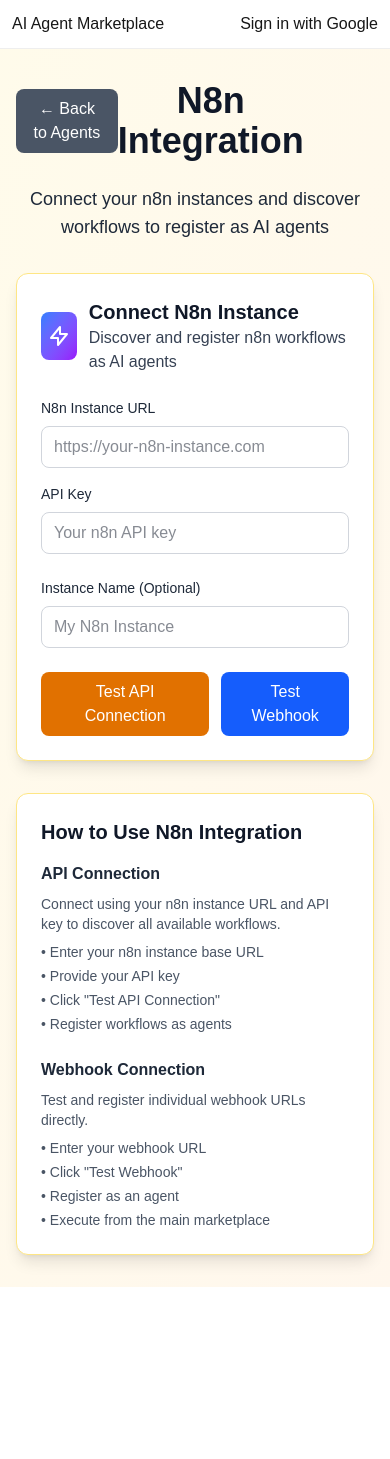
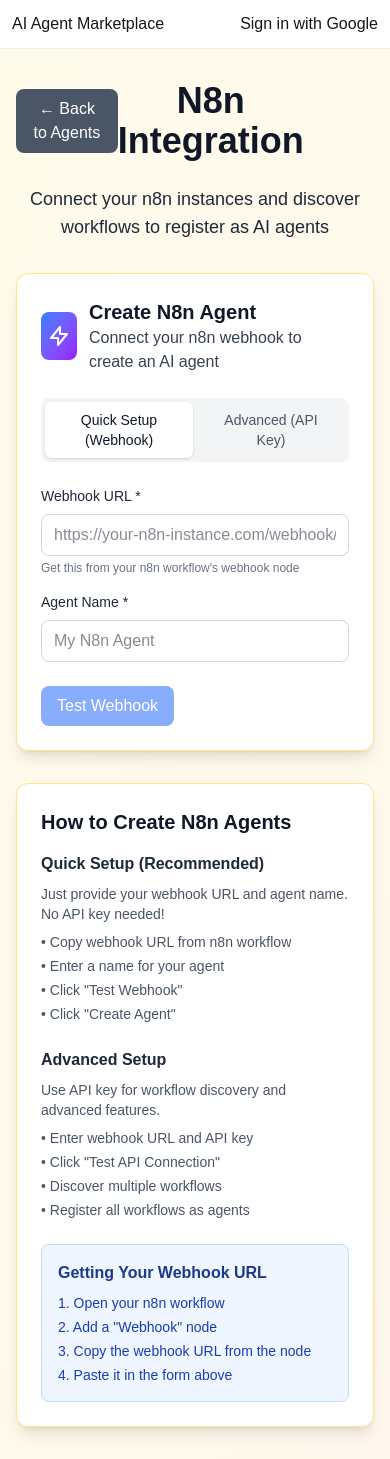
Before and after one commit to DerekOyama/agent-marketplace, a Next.js app in the folder agent-market/: page /n8n in a window 390 px wide. Before the commit the page ends 1287 px from the top, so only its background shows below. Built offline with nearby package versions, Linux system fonts and the light colour scheme; no server answers.

Commit message:
feat(n8n): webhook-first integration with optional API key; simplified UX for agent creation

```diff
--- a/agent-market/app/n8n/page.tsx
+++ b/agent-market/app/n8n/page.tsx
@@ -33,32 +33,42 @@
         {/* Additional Information */}
         <div className="max-w-4xl mx-auto mt-8">
           <div className="bg-white rounded-xl shadow-lg border border-amber-200 p-6">
-            <h3 className="text-xl font-bold text-gray-900 mb-4">How to Use N8n Integration</h3>
+            <h3 className="text-xl font-bold text-gray-900 mb-4">How to Create N8n Agents</h3>
             <div className="grid grid-cols-1 md:grid-cols-2 gap-6">
               <div>
-                <h4 className="font-semibold text-gray-800 mb-2">API Connection</h4>
+                <h4 className="font-semibold text-gray-800 mb-2">Quick Setup (Recommended)</h4>
                 <p className="text-gray-600 text-sm mb-2">
-                  Connect using your n8n instance URL and API key to discover all available workflows.
+                  Just provide your webhook URL and agent name. No API key needed!
                 </p>
                 <ul className="text-gray-600 text-sm space-y-1">
-                  <li>• Enter your n8n instance base URL</li>
-                  <li>• Provide your API key</li>
-                  <li>• Click &quot;Test API Connection&quot;</li>
-                  <li>• Register workflows as agents</li>
+                  <li>• Copy webhook URL from n8n workflow</li>
+                  <li>• Enter a name for your agent</li>
+                  <li>• Click &quot;Test Webhook&quot;</li>
+                  <li>• Click &quot;Create Agent&quot;</li>
                 </ul>
               </div>
               <div>
-                <h4 className="font-semibold text-gray-800 mb-2">Webhook Connection</h4>
+                <h4 className="font-semibold text-gray-800 mb-2">Advanced Setup</h4>
                 <p className="text-gray-600 text-sm mb-2">
-                  Test and register individual webhook URLs directly.
+                  Use API key for workflow discovery and advanced features.
                 </p>
                 <ul className="text-gray-600 text-sm space-y-1">
-                  <li>• Enter your webhook URL</li>
-                  <li>• Click &quot;Test Webhook&quot;</li>
-                  <li>• Register as an agent</li>
-                  <li>• Execute from the main marketplace</li>
+                  <li>• Enter webhook URL and API key</li>
+                  <li>• Click &quot;Test API Connection&quot;</li>
+                  <li>• Discover multiple workflows</li>
+                  <li>• Register all workflows as agents</li>
                 </ul>
               </div>
+            </div>
+
+            <div className="mt-6 p-4 bg-blue-50 border border-blue-200 rounded-lg">
+              <h4 className="font-semibold text-blue-900 mb-2">Getting Your Webhook URL</h4>
+              <ol className="text-blue-800 text-sm space-y-1">
+                <li>1. Open your n8n workflow</li>
+                <li>2. Add a &quot;Webhook&quot; node</li>
+                <li>3. Copy the webhook URL from the node</li>
+                <li>4. Paste it in the form above</li>
+              </ol>
             </div>
           </div>
         </div>
--- a/agent-market/components/N8nDiscovery.tsx
+++ b/agent-market/components/N8nDiscovery.tsx
@@ -17,16 +17,18 @@
 }
 
 export default function N8nDiscovery() {
-  const [instanceUrl, setInstanceUrl] = useState("");
+  const [webhookUrl, setWebhookUrl] = useState("");
+  const [agentName, setAgentName] = useState("");
   const [apiKey, setApiKey] = useState("");
   const [instanceName, setInstanceName] = useState("");
   const [loading, setLoading] = useState(false);
   const [instance, setInstance] = useState<N8nInstance | null>(null);
   const [error, setError] = useState("");
+  const [mode, setMode] = useState<"webhook" | "api">("webhook");
 
-  const testConnection = async () => {
-    if (!instanceUrl || !apiKey) {
-      setError("Please enter both instance URL and API key");
+  const testWebhook = async () => {
+    if (!webhookUrl) {
+      setError("Please enter a webhook URL");
       return;
     }
 
@@ -34,25 +36,68 @@
     setError("");
 
     try {
-      // Clean up the instance URL - remove webhook paths and ensure it's the base URL
-      let cleanUrl = instanceUrl;
-      if (cleanUrl.includes('/webhook/')) {
-        cleanUrl = cleanUrl.split('/webhook/')[0];
+      const response = await fetch("/api/n8n/test-webhook", {
+        method: "POST",
+        headers: { "Content-Type": "application/json" },
+        body: JSON.stringify({ webhookUrl }),
+      });
+
+      const data = await response.json();
+
+      if (data.success) {
+        setInstance({
+          url: webhookUrl,
+          name: agentName || "Webhook Agent",
+          totalWorkflows: 1,
+          activeWorkflows: 1,
+          workflows: [{
+            id: "webhook-agent",
+            name: agentName || "Webhook Agent",
+            active: true,
+            createdAt: new Date().toISOString(),
+            updatedAt: new Date().toISOString(),
+          }]
+        });
+        setError("");
+      } else {
+        setError(data.error || "Webhook test failed");
+        setInstance(null);
       }
-      if (cleanUrl.includes('/webhook-test/')) {
-        cleanUrl = cleanUrl.split('/webhook-test/')[0];
+    } catch (err) {
+      setError("Network error: " + (err instanceof Error ? err.message : "Unknown error"));
+      setInstance(null);
+    } finally {
+      setLoading(false);
     }
-      if (!cleanUrl.endsWith('/')) {
-        cleanUrl = cleanUrl + '/';
+  };
+
+  const testApiConnection = async () => {
+    if (!webhookUrl || !apiKey) {
+      setError("Please enter both webhook URL and API key");
+      return;
     }
 
-      console.log('Cleaned URL:', cleanUrl);
+    setLoading(true);
+    setError("");
+
+    try {
+      // Extract base URL from webhook URL
+      let baseUrl = webhookUrl;
+      if (baseUrl.includes('/webhook/')) {
+        baseUrl = baseUrl.split('/webhook/')[0];
+      }
+      if (baseUrl.includes('/webhook-test/')) {
+        baseUrl = baseUrl.split('/webhook-test/')[0];
+      }
+      if (!baseUrl.endsWith('/')) {
+        baseUrl = baseUrl + '/';
+      }
 
       const response = await fetch("/api/n8n/instances", {
         method: "POST",
         headers: { "Content-Type": "application/json" },
         body: JSON.stringify({
-          instanceUrl: cleanUrl,
+          instanceUrl: baseUrl,
           apiKey,
           name: instanceName,
         }),
@@ -62,22 +107,22 @@
 
       if (data.success) {
         setInstance(data.instance);
-        setError(""); // Clear any previous errors
+        setError("");
       } else {
         setError(data.error || "Failed to connect to n8n instance");
-        setInstance(null); // Clear instance on error
+        setInstance(null);
       }
     } catch (err) {
       setError("Network error: " + (err instanceof Error ? err.message : "Unknown error"));
-      setInstance(null); // Clear instance on error
+      setInstance(null);
     } finally {
       setLoading(false);
     }
   };
 
-  // Alternative: Test webhook connection via server proxy
-  const testWebhookConnection = async () => {
-    if (!instanceUrl) {
+
+  const registerAgent = async () => {
+    if (!webhookUrl) {
       setError("Please enter a webhook URL");
       return;
     }
@@ -86,76 +131,12 @@
     setError("");
 
     try {
-      // Test the webhook via server-side proxy to avoid CORS issues
-      const response = await fetch("/api/n8n/test-webhook", {
-        method: "POST",
-        headers: { "Content-Type": "application/json" },
-        body: JSON.stringify({ webhookUrl: instanceUrl }),
-      });
-
-      const data = await response.json();
-
-      if (data.success) {
-        setInstance({
-          url: instanceUrl,
-          name: instanceName || "Webhook Instance",
-          totalWorkflows: 1,
-          activeWorkflows: 1,
-          workflows: [{
-            id: "webhook-test",
-            name: "Webhook Test",
-            active: true,
-            createdAt: new Date().toISOString(),
-            updatedAt: new Date().toISOString(),
-          }]
-        });
-        setError(""); // Clear any previous errors
-      } else {
-        // Even if webhook test fails, create a test agent if we got a response
-        if (data.status === 404 && data.error && data.error.includes("webhook")) {
-          setInstance({
-            url: instanceUrl,
-            name: instanceName || "Webhook Instance (Needs Activation)",
-            totalWorkflows: 1,
-            activeWorkflows: 0,
-            workflows: [{
-              id: "webhook-test",
-              name: "Webhook Test (Click 'Execute workflow' in n8n first)",
-              active: false,
-              createdAt: new Date().toISOString(),
-              updatedAt: new Date().toISOString(),
-            }]
-          });
-          setError("Webhook needs activation: Click 'Execute workflow' in n8n first, then try again");
-        } else {
-          setError(data.message || `Webhook test failed: ${data.status} ${data.statusText}`);
-        }
-      }
-    } catch (err) {
-      setError("Webhook test failed: " + (err instanceof Error ? err.message : "Unknown error"));
-      setInstance(null); // Clear instance on error
-    } finally {
-      setLoading(false);
-    }
-  };
-
-  const discoverWorkflows = async () => {
-    if (!instanceUrl) {
-      setError("Please enter a webhook URL");
-      return;
-    }
-
-    setLoading(true);
-    setError("");
-
-    try {
-      // For webhook-based workflows, we'll create a simple agent directly
       const response = await fetch("/api/n8n/register-webhook", {
         method: "POST",
         headers: { "Content-Type": "application/json" },
         body: JSON.stringify({
-          webhookUrl: instanceUrl,
-          name: instanceName || "N8n Webhook Agent",
+          webhookUrl,
+          name: agentName || "N8n Webhook Agent",
         }),
       });
 
@@ -170,7 +151,6 @@
       }
     } catch (err) {
       setError("Network error: " + (err instanceof Error ? err.message : "Unknown error"));
-      setInstance(null); // Clear instance on error
     } finally {
       setLoading(false);
     }
@@ -185,27 +165,88 @@
           </svg>
         </div>
         <div>
-          <h3 className="text-xl font-bold text-gray-900">Connect N8n Instance</h3>
-          <p className="text-gray-700">Discover and register n8n workflows as AI agents</p>
+          <h3 className="text-xl font-bold text-gray-900">Create N8n Agent</h3>
+          <p className="text-gray-700">Connect your n8n webhook to create an AI agent</p>
         </div>
       </div>
 
-      <div className="grid grid-cols-1 md:grid-cols-2 gap-4 mb-6">
+      {/* Mode Toggle */}
+      <div className="mb-6">
+        <div className="flex space-x-1 bg-gray-100 p-1 rounded-lg">
+          <button
+            onClick={() => setMode("webhook")}
+            className={`flex-1 py-2 px-4 rounded-md text-sm font-medium transition-colors ${
+              mode === "webhook"
+                ? "bg-white text-gray-900 shadow-sm"
+                : "text-gray-600 hover:text-gray-900"
+            }`}
+          >
+            Quick Setup (Webhook)
+          </button>
+          <button
+            onClick={() => setMode("api")}
+            className={`flex-1 py-2 px-4 rounded-md text-sm font-medium transition-colors ${
+              mode === "api"
+                ? "bg-white text-gray-900 shadow-sm"
+                : "text-gray-600 hover:text-gray-900"
+            }`}
+          >
+            Advanced (API Key)
+          </button>
+        </div>
+      </div>
+
+      {/* Webhook Mode */}
+      {mode === "webhook" && (
+        <div className="space-y-4 mb-6">
           <div>
             <label className="block text-sm font-medium text-gray-800 mb-2">
-            N8n Instance URL
+              Webhook URL *
             </label>
             <input
               type="url"
-            value={instanceUrl}
-            onChange={(e) => setInstanceUrl(e.target.value)}
-            placeholder="https://your-n8n-instance.com"
+              value={webhookUrl}
+              onChange={(e) => setWebhookUrl(e.target.value)}
+              placeholder="https://your-n8n-instance.com/webhook/abc123"
+              className="w-full px-3 py-2 border border-gray-300 rounded-lg focus:ring-2 focus:ring-blue-500 focus:border-transparent bg-white text-gray-900"
+            />
+            <p className="text-xs text-gray-500 mt-1">
+              Get this from your n8n workflow&apos;s webhook node
+            </p>
+          </div>
+          <div>
+            <label className="block text-sm font-medium text-gray-800 mb-2">
+              Agent Name *
+            </label>
+            <input
+              type="text"
+              value={agentName}
+              onChange={(e) => setAgentName(e.target.value)}
+              placeholder="My N8n Agent"
+              className="w-full px-3 py-2 border border-gray-300 rounded-lg focus:ring-2 focus:ring-blue-500 focus:border-transparent bg-white text-gray-900"
+            />
+          </div>
+        </div>
+      )}
+
+      {/* API Mode */}
+      {mode === "api" && (
+        <div className="space-y-4 mb-6">
+          <div>
+            <label className="block text-sm font-medium text-gray-800 mb-2">
+              Webhook URL *
+            </label>
+            <input
+              type="url"
+              value={webhookUrl}
+              onChange={(e) => setWebhookUrl(e.target.value)}
+              placeholder="https://your-n8n-instance.com/webhook/abc123"
               className="w-full px-3 py-2 border border-gray-300 rounded-lg focus:ring-2 focus:ring-blue-500 focus:border-transparent bg-white text-gray-900"
             />
           </div>
           <div>
             <label className="block text-sm font-medium text-gray-800 mb-2">
-            API Key
+              API Key *
             </label>
             <input
               type="password"
@@ -214,10 +255,11 @@
               placeholder="Your n8n API key"
               className="w-full px-3 py-2 border border-gray-300 rounded-lg focus:ring-2 focus:ring-blue-500 focus:border-transparent bg-white text-gray-900"
             />
+            <p className="text-xs text-gray-500 mt-1">
+              Find this in Settings → API Keys in your n8n instance
+            </p>
           </div>
-      </div>
-
-      <div className="mb-6">
+          <div>
             <label className="block text-sm font-medium text-gray-800 mb-2">
               Instance Name (Optional)
             </label>
@@ -229,6 +271,8 @@
               className="w-full px-3 py-2 border border-gray-300 rounded-lg focus:ring-2 focus:ring-blue-500 focus:border-transparent bg-white text-gray-900"
             />
           </div>
+        </div>
+      )}
 
       {error && (
         <div className="mb-4 p-3 bg-red-50 border border-red-200 rounded-lg">
@@ -237,17 +281,11 @@
       )}
 
       <div className="flex space-x-3">
+        {mode === "webhook" ? (
+          <>
             <button
-          onClick={testConnection}
-          disabled={loading}
-          className="px-4 py-2 bg-amber-600 text-white rounded-lg hover:bg-amber-700 disabled:opacity-50 transition-colors"
-        >
-          {loading ? "Testing..." : "Test API Connection"}
-        </button>
-
-        <button
-          onClick={testWebhookConnection}
-          disabled={loading}
+              onClick={testWebhook}
+              disabled={loading || !webhookUrl || !agentName}
               className="px-4 py-2 bg-blue-600 text-white rounded-lg hover:bg-blue-700 disabled:opacity-50 transition-colors"
             >
               {loading ? "Testing..." : "Test Webhook"}
@@ -255,12 +293,34 @@
 
             {instance && (
               <button
-            onClick={discoverWorkflows}
+                onClick={registerAgent}
                 disabled={loading}
                 className="px-4 py-2 bg-green-600 text-white rounded-lg hover:bg-green-700 disabled:opacity-50 transition-colors"
               >
-            {loading ? "Discovering..." : `Register ${instance.activeWorkflows} Workflows`}
+                {loading ? "Creating..." : "Create Agent"}
               </button>
+            )}
+          </>
+        ) : (
+          <>
+            <button
+              onClick={testApiConnection}
+              disabled={loading || !webhookUrl || !apiKey}
+              className="px-4 py-2 bg-amber-600 text-white rounded-lg hover:bg-amber-700 disabled:opacity-50 transition-colors"
+            >
+              {loading ? "Testing..." : "Test API Connection"}
+            </button>
+
+            {instance && (
+              <button
+                onClick={registerAgent}
+                disabled={loading}
+                className="px-4 py-2 bg-green-600 text-white rounded-lg hover:bg-green-700 disabled:opacity-50 transition-colors"
+              >
+                {loading ? "Creating..." : `Register ${instance.activeWorkflows} Workflows`}
+              </button>
+            )}
+          </>
         )}
       </div>
 
```
Lines whose indentation alone changed are shown as unchanged.
